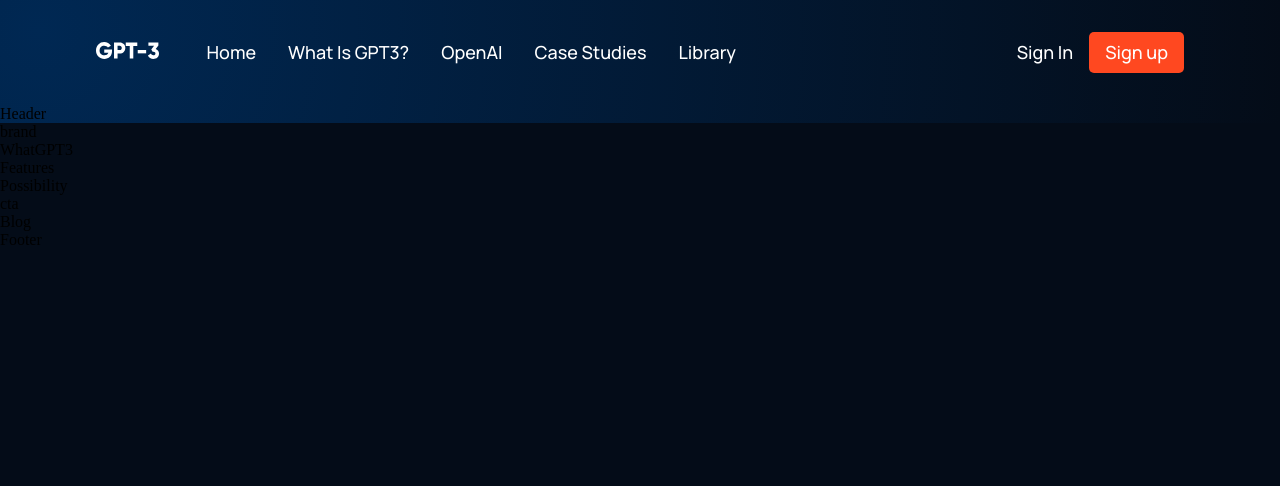
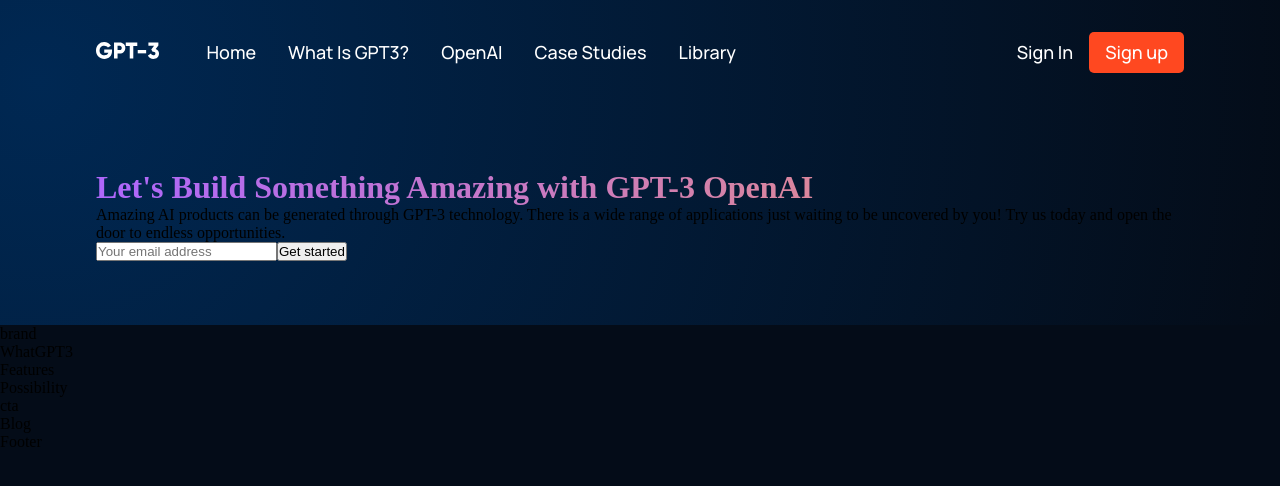
Before and after one commit to KevinKipkoechMutai/react-refresher-UI, a React (Create React App) app: page / in a window 1280 px wide. Shown: the top 486 px of the page. Built offline with nearby package versions, Linux system fonts and the light colour scheme.

Commit message:
work on header/home section

```diff
--- a/src/containers/header/Header.jsx
+++ b/src/containers/header/Header.jsx
@@ -3,7 +3,22 @@
 
 const Header = () => {
   return (
-    <div>Header</div>
+    <div className='gpt3__header section__padding' id='home'>
+      <div className='gpt3__header-content'>
+        <h1 className='gradient__text'>
+          Let's Build Something Amazing with GPT-3 OpenAI
+        </h1>
+        <p>
+          Amazing AI products can be generated through GPT-3 technology.
+           There is a wide range of applications just waiting to be uncovered by you!
+            Try us today and open the door to endless opportunities.
+        </p>
+        <div className='gpt3__header-content__input'>
+          <input type='email' placeholder='Your email address'/>
+          <button type='button'>Get started</button>
+        </div>
+      </div>
+    </div>
   )
 }
 
```
